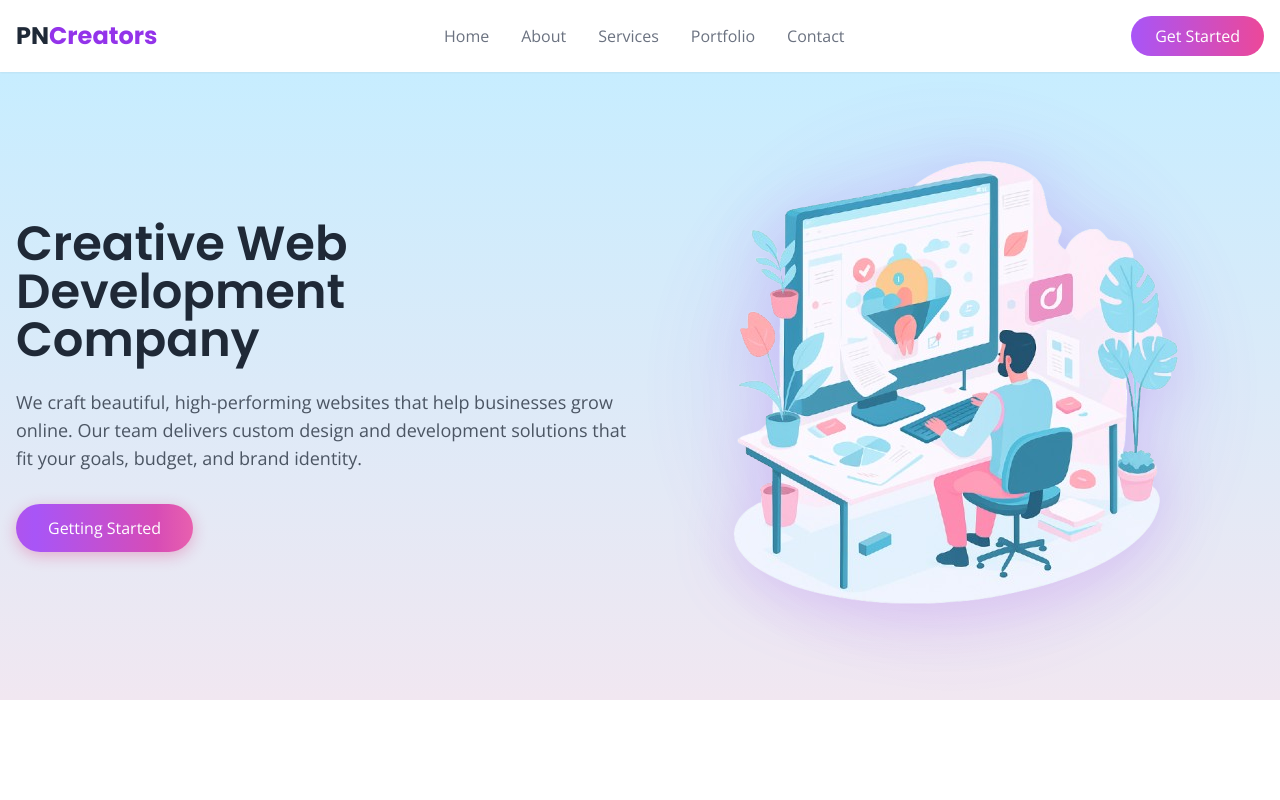
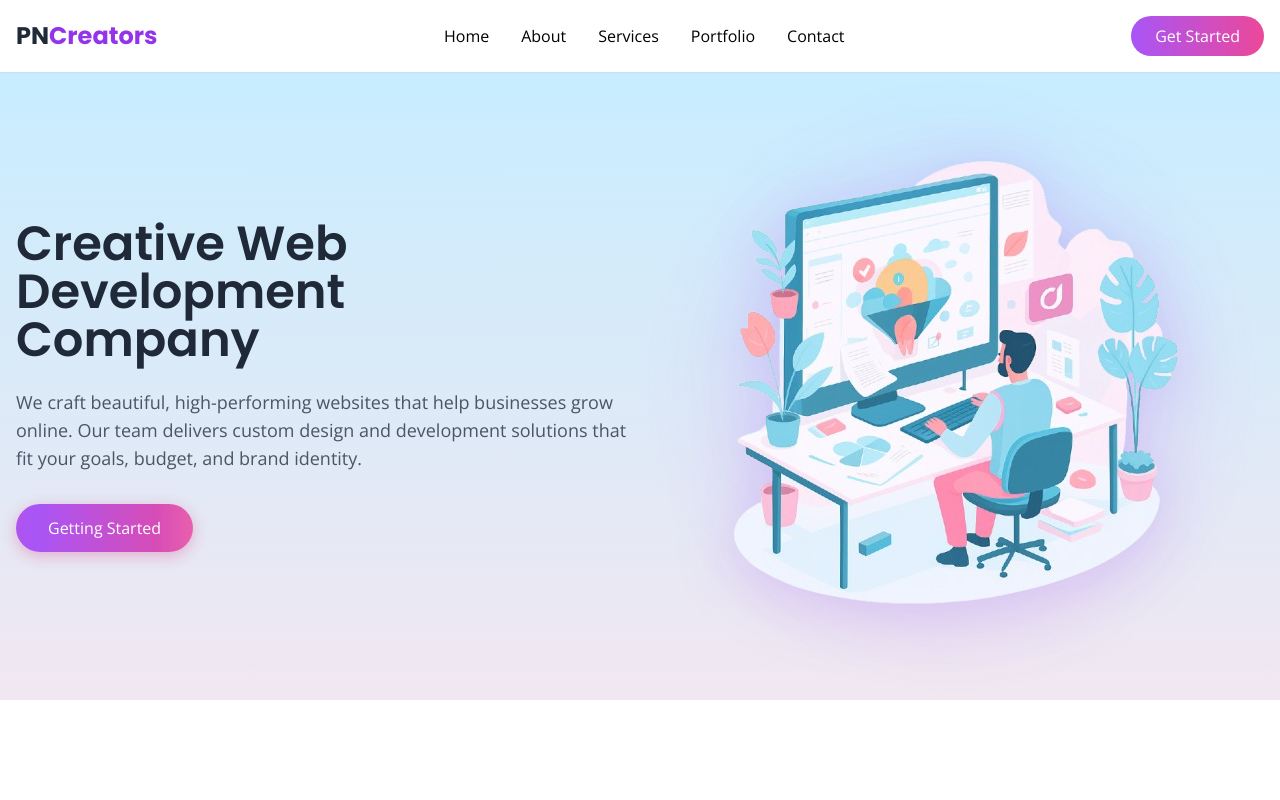
Before and after one commit to Naveen9712/pncreators, a React (Vite) app: page / in a window 1280 px wide. Shown: the top 800 px of the page. Built offline with nearby package versions, Linux system fonts and the light colour scheme.

Commit message:
changed header color

```diff
--- a/src/components/header/Header.jsx
+++ b/src/components/header/Header.jsx
@@ -15,11 +15,11 @@ export default function Header() {
 
           {/* Desktop Menu */}
           <div className="hidden md:flex items-center space-x-8">
-            <a href="#home" className="text-gray-500 hover:text-purple-600 transition">Home</a>
-            <a href="#about" className="text-gray-500 hover:text-purple-600 transition">About</a>
-            <a href="#services" className="text-gray-500 hover:text-purple-600 transition">Services</a>
-            <a href="#portfolio" className="text-gray-500 hover:text-purple-600 transition">Portfolio</a>
-            <a href="#contact" className="text-gray-500 hover:text-purple-600 transition">Contact</a>
+            <a href="#home" className="hover:text-purple-600 transition">Home</a>
+            <a href="#about" className="hover:text-purple-600 transition">About</a>
+            <a href="#services" className="hover:text-purple-600 transition">Services</a>
+            <a href="#portfolio" className="hover:text-purple-600 transition">Portfolio</a>
+            <a href="#contact" className="hover:text-purple-600 transition">Contact</a>
           </div>
 
           <button className="hidden md:block bg-gradient-to-r from-purple-500 to-pink-500 text-white px-6 py-2 rounded-full hover:shadow-lg transition">
```
